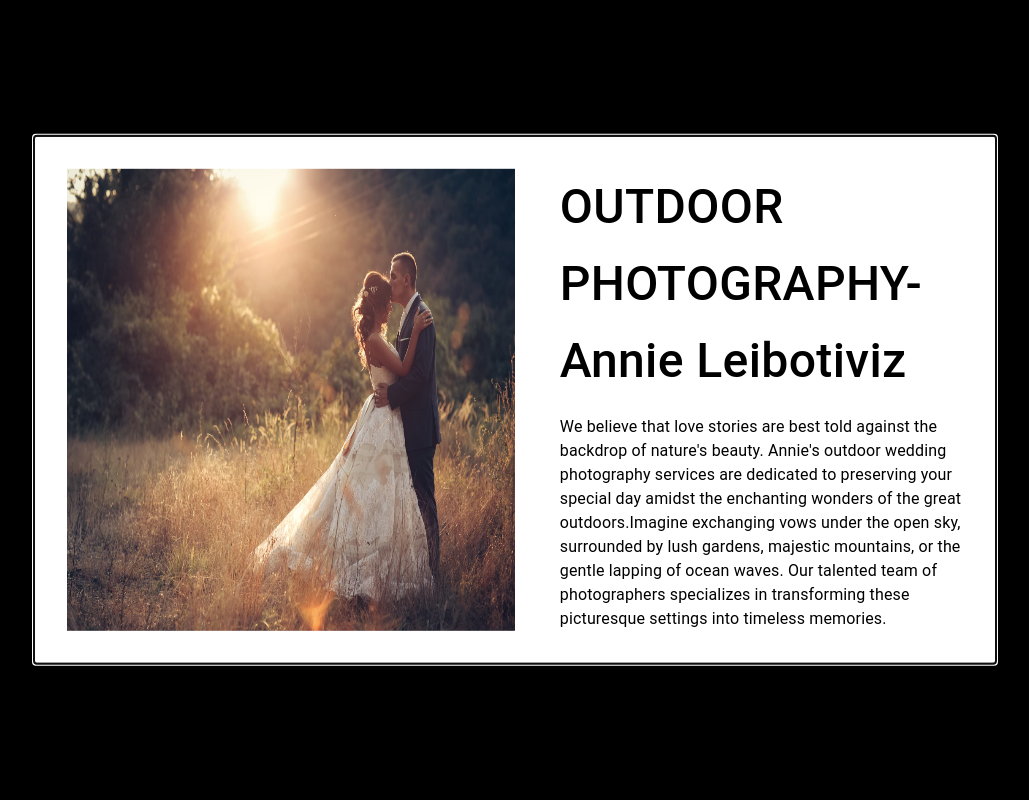
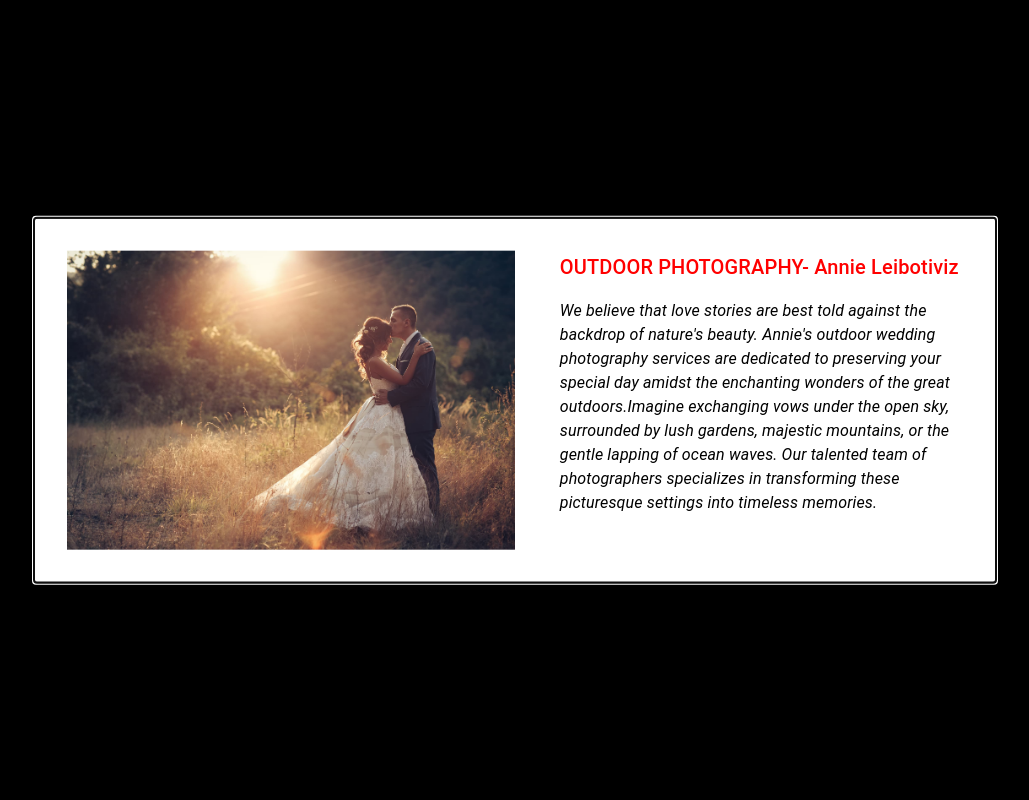
Before and after one commit to Shashank-k-prabhu/Photo-app, a React (Create React App) app in the folder Client/: page /wedding in a window 1280 px wide. Both pictures are taken after a click on the item "OUTDOOR PHOTOGRAPHY- Annie Leibotiviz". Shown: the top 800 px of the page, without its empty margins (125-1154 px from the left). Built offline with nearby package versions, Linux system fonts and the light colour scheme.

Commit message:
Portfolio completed totally-no more changes needed

```diff
--- a/Client/src/Components/Grid/Grid.jsx
+++ b/Client/src/Components/Grid/Grid.jsx
@@ -26,7 +26,8 @@ export default function Grid ({itemData}) {
               alt={item.title}
               loading="lazy"
             />
-            <ImageListItemBar position="below" title={item.title} />
+            <ImageListItemBar position="below" title={item.title}
+            style={{ color: "white", fontFamily:"fantasy", fontSize: "20px", fontStyle:"italic"}} />
           </ImageListItem>
         ))}
       </ImageList>
--- a/Client/src/Components/Modal/modal.css
+++ b/Client/src/Components/Modal/modal.css
@@ -6,3 +6,13 @@
   background-color: white;
   padding-left: 5%;
 }
+.title-text {
+  font-size: 35px;
+  color: #ff0000;
+  font-weight: bold;
+  font-family: 'Times New Roman', Times, serif;
+}
+.description{
+  font-size: 24px;
+  font-style: italic;
+}
--- a/Client/src/Components/Modal/modal.jsx
+++ b/Client/src/Components/Modal/modal.jsx
@@ -34,13 +34,14 @@ export default function BasicModal({open,handleClose,selectedItem}) {
             alt="product"
           />
           <div className="textstyles">
-            <Typography id="modal-modal-title" variant="h6" component="h2" style={{fontSize:'3em'}}>
+            <Typography id="modal-modal-title" variant="h6" component="h2" className="title-text">
               {selectedItem.title}
             </Typography>
             <Typography
               id="modal-modal-description"
               sx={{ mt: 2 }}
               style={{backgroundColor:"white",color:"black"}}
+              className="description"
             >
               {selectedItem.description}
             </Typography>
--- a/Client/src/Pages/SubLinks/Architecture/architecture.jsx
+++ b/Client/src/Pages/SubLinks/Architecture/architecture.jsx
@@ -1,10 +1,21 @@
+import React from "react";
 import GridOfImages from "../../../Components/Grid/Grid";
 import { itemData } from "./data";
+
 const Architecture = () => {
+  const headingStyle = {
+    textAlign: "center",
+    color: "black",
+    fontSize: "30px",
+    fontFamily:"fantasy"
+  };
   return (
     <div>
+      <h1 style={headingStyle}>ARCHITECTURE GALLERY</h1>
       <GridOfImages itemData={itemData} />
     </div>
   );
 };
+
+
 export default Architecture;
--- a/Client/src/Pages/SubLinks/Estate/estate.jsx
+++ b/Client/src/Pages/SubLinks/Estate/estate.jsx
@@ -1,8 +1,16 @@
+import React from "react";
 import GridOfImages from "../../../Components/Grid/Grid";
 import { itemData } from "./data";
 const Estate = () => {
+  const headingStyle = {
+    textAlign: "center",
+    color: "black",
+    fontSize: "30px",
+    fontFamily:"fantasy"
+  };
   return (
     <div>
+      <h1 style={headingStyle}>REAL ESTATE GALLERY</h1>
       <GridOfImages itemData={itemData} />
     </div>
   );
--- a/Client/src/Pages/SubLinks/Fashion/fashion.jsx
+++ b/Client/src/Pages/SubLinks/Fashion/fashion.jsx
@@ -1,8 +1,15 @@
 import GridOfImages from "../../../Components/Grid/Grid";
 import { itemData } from "./data";
 const Fashion = () => {
+  const headingStyle = {
+    textAlign: "center",
+    color: "black",
+    fontSize: "30px",
+    fontFamily:"fantasy"
+  };
   return (
     <div>
+      <h1 style={headingStyle}>FASHION GALLERY</h1>
       <GridOfImages itemData={itemData} />
     </div>
   );
--- a/Client/src/Pages/SubLinks/Wedding/wedding.jsx
+++ b/Client/src/Pages/SubLinks/Wedding/wedding.jsx
@@ -1,10 +1,21 @@
+import React from "react";
 import GridOfImages from "../../../Components/Grid/Grid";
 import { itemData } from "./data";
+
 const Wedding = () => {
+  const headingStyle = {
+    textAlign: "center",
+    color: "black",
+    fontSize: "30px",
+    fontFamily:"fantasy"
+  };
+
   return (
     <div>
-      <GridOfImages itemData={itemData}/>
+      <h1 style={headingStyle}>WEDDING GALLERY</h1>
+      <GridOfImages itemData={itemData} />
     </div>
   );
 };
+
 export default Wedding;
--- a/Client/src/Pages/SubLinks/Wildlife/wildlife.jsx
+++ b/Client/src/Pages/SubLinks/Wildlife/wildlife.jsx
@@ -1,8 +1,15 @@
 import GridOfImages from "../../../Components/Grid/Grid"
 import { itemData } from "./data";
 const Wildlife = () => {
+  const headingStyle = {
+    textAlign: "center",
+    color: "black",
+    fontSize: "30px",
+    fontFamily:"fantasy"
+  };
   return (
     <div>
+      <h1 style={headingStyle}>WILDLIFE GALLERY</h1>
       <GridOfImages itemData={itemData} />
     </div>
   );
```
